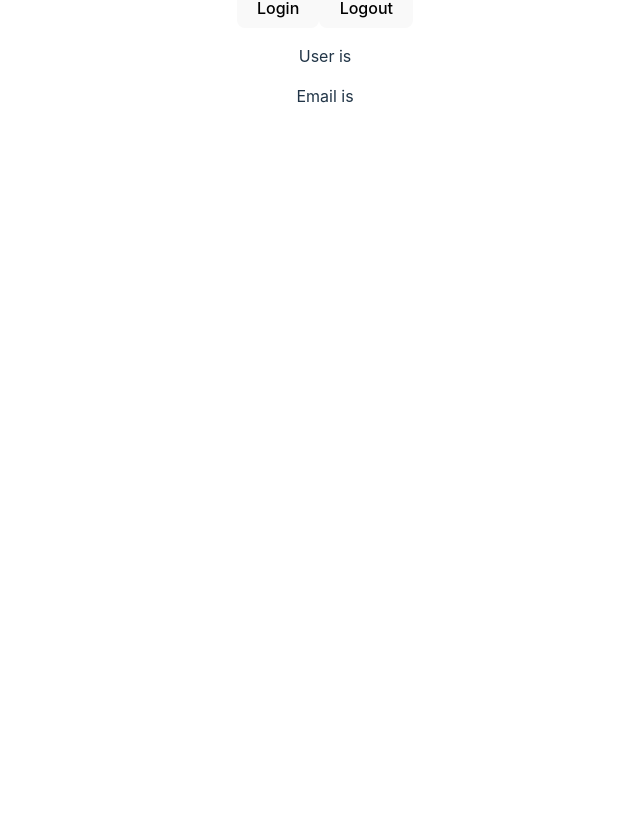
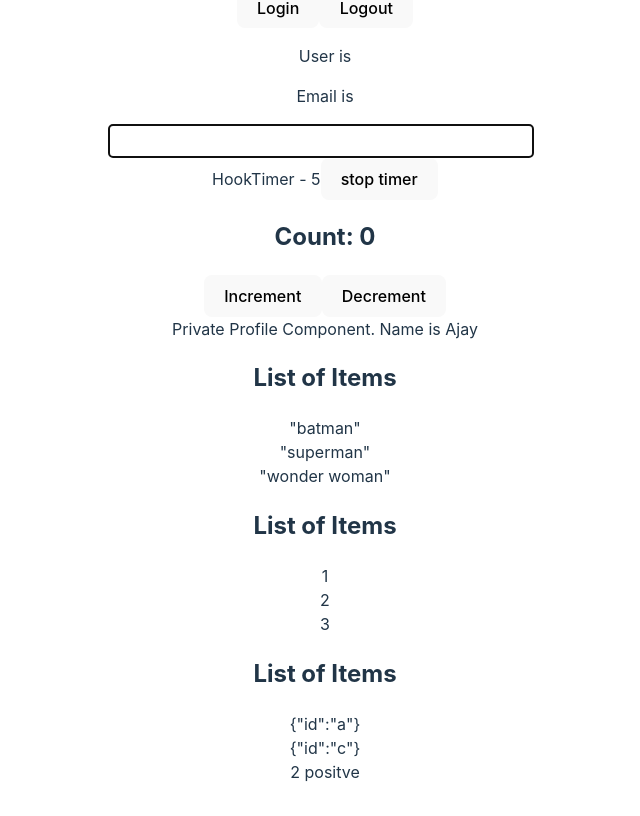
Before and after one commit to ajaykasturi/React-TypeScript, a React (Vite) app: page / in a window 1280 px wide. Shown: the part 1078-1894 px from the top of the page, without its empty margins (315-955 px from the left). Before the commit the page ends 1234 px from the top, so only its background shows below. Built offline with nearby package versions, Linux system fonts and the light colour scheme.

Commit message:
generics and restriction of props in react with typescript

```diff
--- a/src/App.tsx
+++ b/src/App.tsx
@@ -1,16 +1,23 @@
 import "./App.css";
+import { Private } from "./components/auth/Private";
+import { Profile } from "./components/auth/Profile";
 import { Button } from "./components/Button";
+import { CounterClass } from "./components/class/CounterClass";
 import { Container } from "./components/Container";
 import { Box } from "./components/context/Box";
 import { ThemeContextProvider } from "./components/context/ThemeContext";
 import Userc from "./components/context/Userc";
 import { UserContextProvider } from "./components/context/UserContext";
+import { List } from "./components/generics/List";
 import Greet from "./components/Greet";
 import { Heading } from "./components/Heading";
 import { Input } from "./components/Input";
 import { Oscar } from "./components/Oscar";
 import Person from "./components/Person";
 import PersonList from "./components/PersonList";
+import { DomRef } from "./components/ref/DomRef";
+import { MutableRef } from "./components/ref/MutableRef";
+import { RandomNumber } from "./components/restriction/RandomNumber";
 import { Counter } from "./components/state/Counter";
 import { LoggedIn } from "./components/state/LoggedIn";
 import { User } from "./components/state/User";
@@ -62,6 +69,25 @@ function App() {
       <UserContextProvider>
         <Userc />
       </UserContextProvider>
+      <DomRef />
+      <MutableRef />
+      <CounterClass />
+
+      <Private component={Profile} isLoggedIn={true} />
+
+      <List
+        items={["batman", "superman", "wonder woman"]}
+        onClick={(item) => console.log(item)}
+      />
+      <List items={[1, 2, 3]} onClick={(item) => console.log(item)} />
+      <List
+        items={[{ id: "a" }, { id: "c" }]}
+        onClick={(item) => console.log(item)}
+      />
+      <RandomNumber
+        value={2}
+        isPositive={true}
+      />
     </>
   );
 }
--- /dev/null
+++ b/src/components/auth/Login.tsx
@@ -0,0 +1,3 @@
+export const Login = () => {
+  return <div>Please Login to Continue</div>;
+};
--- /dev/null
+++ b/src/components/auth/Private.tsx
@@ -0,0 +1,13 @@
+import { Login } from "./Login";
+import { ProfileProps } from "./Profile";
+type PrivateProps = {
+  isLoggedIn: boolean;
+  component: React.ComponentType<ProfileProps>;
+};
+export const Private = ({ isLoggedIn, component: Component }: PrivateProps) => {
+  if (isLoggedIn) {
+    return <Component name="Ajay" />;
+  } else {
+    return <Login />;
+  }
+};
--- /dev/null
+++ b/src/components/auth/Profile.tsx
@@ -0,0 +1,6 @@
+export type ProfileProps = {
+  name: string;
+};
+export const Profile = ({ name }: ProfileProps) => {
+  return <div>Private Profile Component. Name is {name}</div>;
+};
--- /dev/null
+++ b/src/components/class/CounterClass.tsx
@@ -0,0 +1,31 @@
+import { Component } from "react";
+
+type CounterProps = {
+  message?: string;
+};
+type CounterState = {
+  count: number;
+};
+export class CounterClass extends Component<CounterProps, CounterState> {
+  constructor(props: CounterProps) {
+    super(props);
+    this.state = { count: 0 };
+  }
+  increment = () => {
+    this.setState((prevState) => ({ count: prevState.count + 1 }));
+  };
+
+  decrement = () => {
+    this.setState((prevState) => ({ count: prevState.count - 1 }));
+  };
+
+  render() {
+    return (
+      <div>
+        <h2>Count: {this.state.count}</h2>
+        <button onClick={this.increment}>Increment</button>
+        <button onClick={this.decrement}>Decrement</button>
+      </div>
+    );
+  }
+}
--- /dev/null
+++ b/src/components/generics/List.tsx
@@ -0,0 +1,18 @@
+type ListProps<T> = {
+  items: T[];
+  onClick: (value: T) => void;
+};
+export const List = <T extends {}>({ items, onClick }: ListProps<T>) => {
+  return (
+    <div>
+      <h2>List of Items</h2>
+      {items.map((item, index) => {
+        return (
+          <div key={index} onClick={() => onClick(item)}>
+            {JSON.stringify(item)}
+          </div>
+        );
+      })}
+    </div>
+  );
+};
--- /dev/null
+++ b/src/components/ref/DomRef.tsx
@@ -0,0 +1,13 @@
+import { useRef, useEffect } from "react";
+
+export const DomRef = () => {
+  const inputRef = useRef<HTMLInputElement>(null);
+  useEffect(() => {
+    inputRef.current?.focus();
+  }, []);
+  return (
+    <div>
+      <input type="text" ref={inputRef} />
+    </div>
+  );
+};
--- /dev/null
+++ b/src/components/ref/MutableRef.tsx
@@ -0,0 +1,22 @@
+import { useRef, useEffect, useState } from "react";
+
+export const MutableRef = () => {
+  const [timer, setTimer] = useState(0);
+  const intervalRef = useRef<number | null>(null);
+  const stopTimer = () => {
+    if (intervalRef.current) window.clearInterval(intervalRef.current);
+  };
+  useEffect(() => {
+    intervalRef.current = window.setInterval(
+      () => setTimer((timer) => timer + 1),
+      1000
+    );
+    return () => stopTimer();
+  }, []);
+  return (
+    <div>
+      HookTimer - {timer}
+      <button onClick={() => stopTimer()}>stop timer</button>
+    </div>
+  );
+};
--- /dev/null
+++ b/src/components/restriction/RandomNumber.tsx
@@ -0,0 +1,32 @@
+type RandomNumberType = {
+  value: number;
+};
+type Positive = RandomNumberType & {
+  isPositive: boolean;
+  isNegative?: never;
+  isZero?: never;
+};
+type Negative = RandomNumberType & {
+  isNegative: boolean;
+  isPositive?: never;
+  isZero?: never;
+};
+type Zero = RandomNumberType & {
+  isZero: boolean;
+  isPositive?: never;
+  isNegative?: never;
+};
+type RandomNumberProps = Positive | Negative | Zero;
+export const RandomNumber = ({
+  value,
+  isNegative,
+  isPositive,
+  isZero,
+}: RandomNumberProps) => {
+  return (
+    <div>
+      {value} {isPositive && "positve"} {isNegative && "negative"}{" "}
+      {isZero && "zero"}
+    </div>
+  );
+};
```
